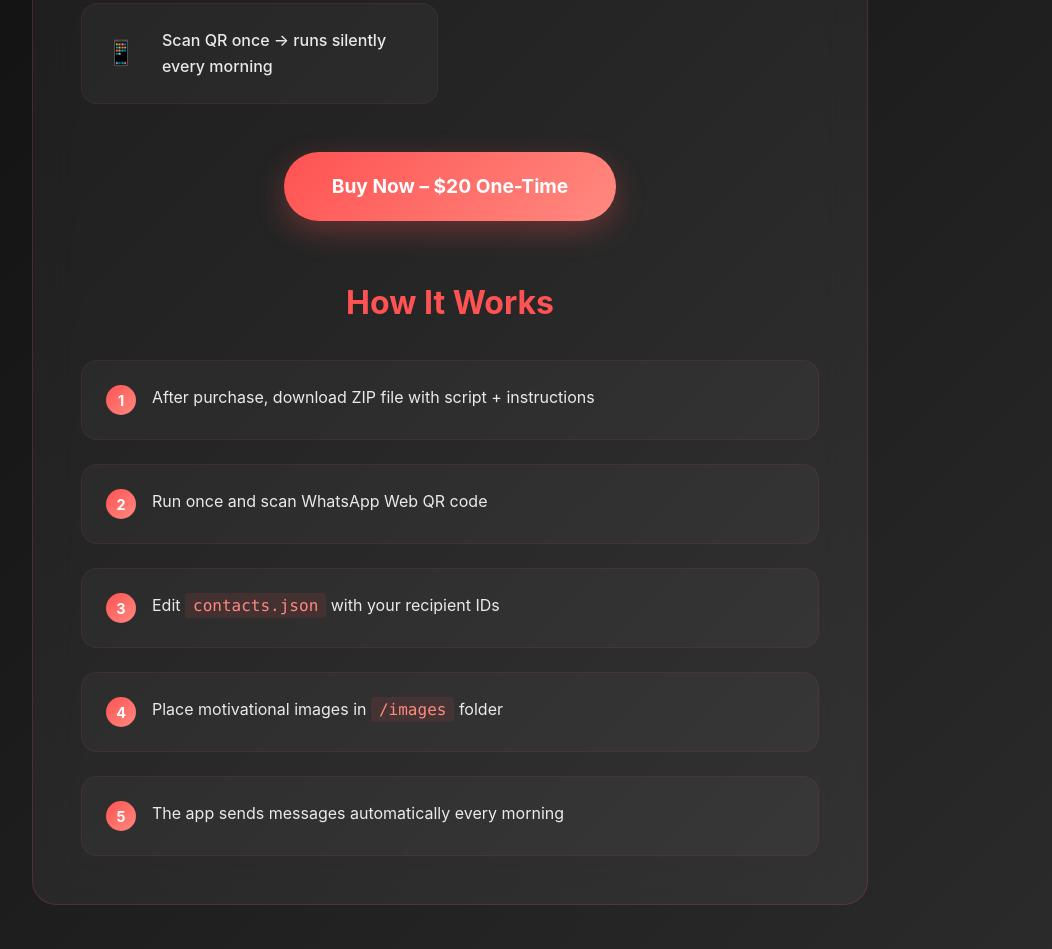
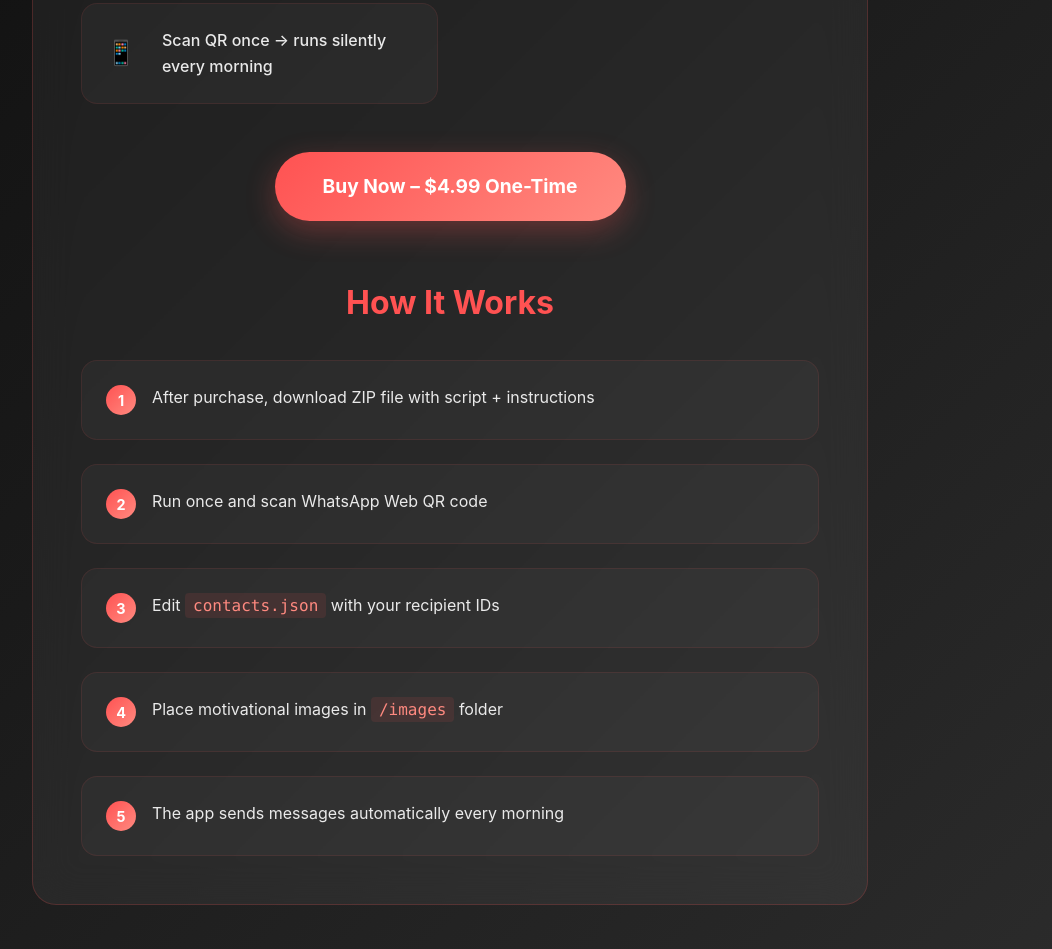
Before and after one commit to Yudham1885/whatsapp-motivational-sender, a website: page index.html in a window 1280 px wide. Shown: the part 766-1715 px from the top of the page, without its empty margins (190-1242 px from the left). Drawn offline with Linux system fonts and the light colour scheme.

Commit message:
Improved Landing Page

```diff
--- a/index.html
+++ b/index.html
@@ -397,7 +397,7 @@
 
             <div class="buy-section">
                 <a href="https://scabiosa.gumroad.com/l/gltzf" target="_blank" class="buy-button">
-                    Buy Now – $20 One-Time
+                    Buy Now – $4.99 One-Time
                 </a>
             </div>
 
```
